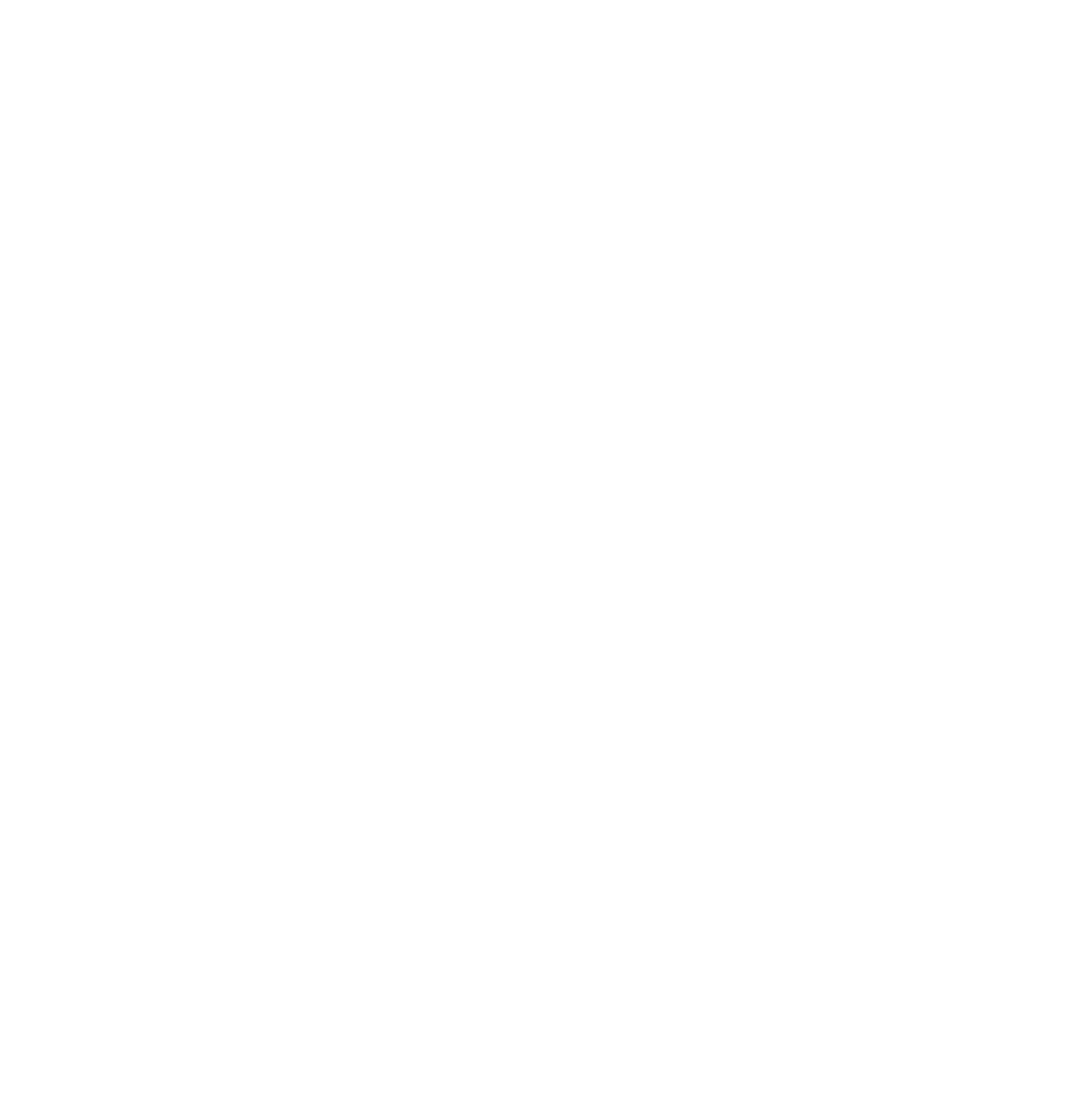
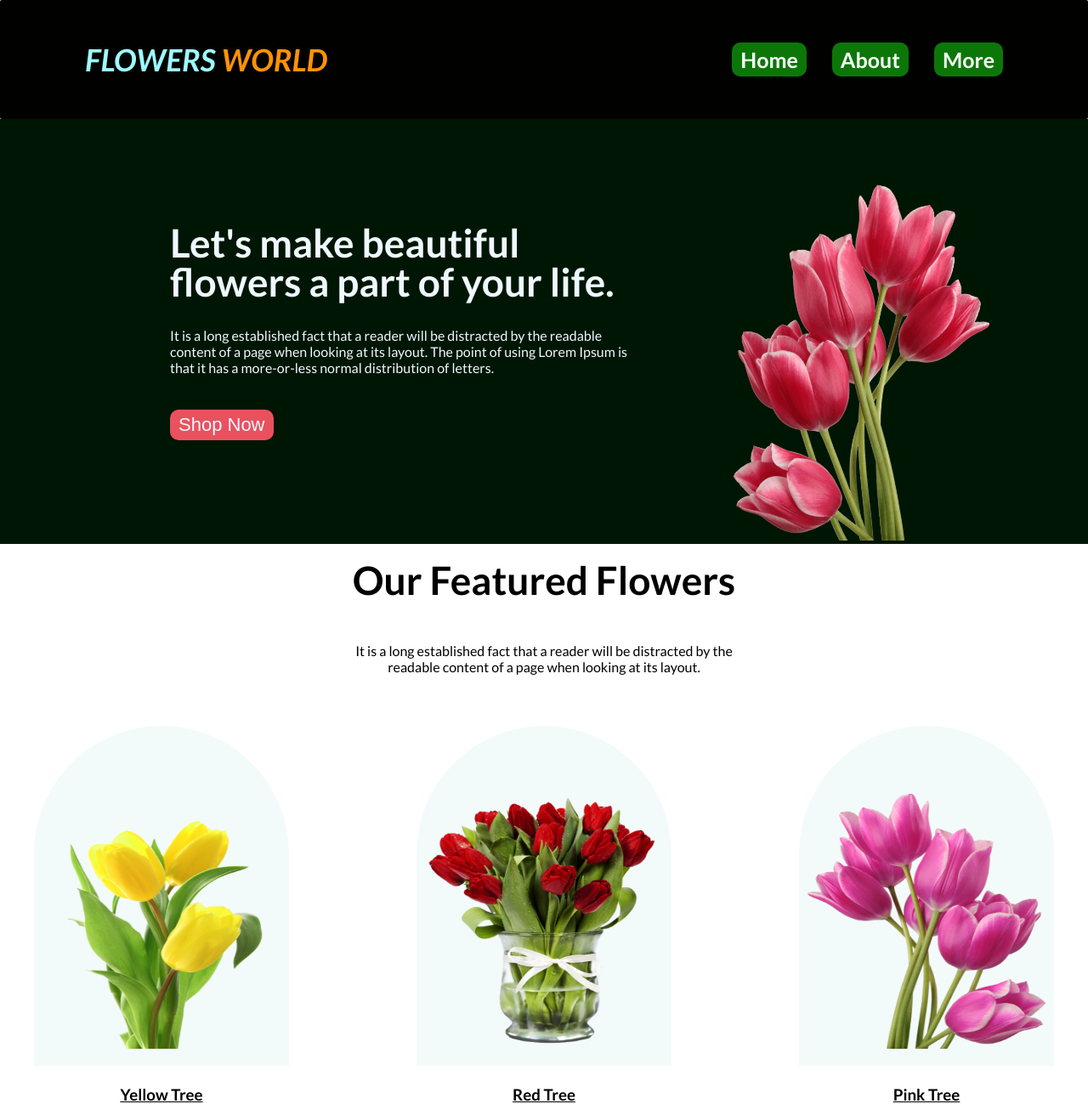
Before and after one commit to 46580sojol/assignment-2, a plain HTML site: page index.html in a window 1280 px wide. Shown: the whole page at 85% size. Before the commit the page ends 800 px from the top, so only its background shows below. Drawn offline with Linux system fonts and the light colour scheme.

Commit message:
added some flower style

```diff
--- a/folwers/flower.css
+++ b/folwers/flower.css
@@ -1 +1,125 @@
  /* flowers style */
+ .lato-thin {
+  font-family: "Lato", sans-serif;
+  font-weight: normal;
+  font-style: normal;
+}
+
+
+
+*{
+    margin: 0;
+    /* padding: 0; */
+}
+/* shared style */
+.text-position{
+    text-align: center;
+    /* padding-top: 20px; */
+    margin: 20px 400px;
+}
+ nav{
+    display: flex;
+    align-items: center;
+    justify-content: space-between;
+    padding: 30px 100px;
+    background-color: rgb(1, 2, 0);
+    /* background: transparent; */
+    border-radius: 2px;
+    height: 80px;
+ }
+ nav ul{
+    display: flex;
+    gap: 30px;
+ }
+ nav ul li{
+    list-style: none;
+ }
+ nav ul li a{
+    text-decoration: none;
+    font-size: 25px;
+    color: rgb(253, 253, 253);
+    font-weight: bolder;
+    background-color: rgb(12, 119, 8);
+    padding: 5px 10px;
+    border-radius: 10px;
+    border: none;
+    /* background:burlywood; */
+
+ }
+ nav ul li a:hover{
+    background-color: rgb(1, 11, 12);
+    color: aqua;
+    box-shadow: 3px 3px 10px green;
+ }
+ .nav-title{
+    color: rgb(253, 146, 6);
+    font-size: 36px;
+    font-weight: bolder;
+    font-style: oblique;
+ }
+ /* hero style  */
+ .hero{
+    display: flex;
+    padding: 0px 100px;
+    align-items: center;
+    justify-content: space-between;
+    background-color: rgb(0, 22, 5);
+    height: 500px;
+ }
+ .hero-title-div{
+    margin: 50px 50px;
+    color: aliceblue;
+    padding: 0px 50px;
+ }
+ .hero-title{
+    font-size: 46px;
+    font-weight: bolder;
+    padding-bottom: 30px;
+    line-height: 46px;
+ }
+ .hero-greeting{
+    font-size: 16px;
+    font-weight: 500;
+    padding-bottom: 40px;
+ }
+ .btn-primary{
+    font-size: 22px;
+    background-color: rgb(233, 81, 94);
+    border: none;
+    border-radius: 10px;
+    color: aliceblue;
+    padding: 5px 10px;
+ }
+ .hero-img{
+    padding-top: 75px;
+    height: 420px;
+ }
+ .img-flw{
+    display: flex;
+    align-items: center;
+    justify-content: space-between;
+    margin: 10px 40px;
+ }
+.div-flw{
+    text-align: center;
+
+    height: 400px;
+    width: 300px;
+    background-color: rgb(243, 250, 250);
+    border-top-right-radius: 180px;
+    border-top-left-radius: 180px;
+}
+.flw{
+
+
+    height: 300px;
+    width: 280px;
+    padding-top: 30px;
+    margin-bottom: 40px;
+    padding-top: 80px;
+}
+.tree{
+    text-decoration: underline;
+    color: black;
+    font-weight: bold;
+}
--- a/index.html
+++ b/index.html
@@ -4,12 +4,59 @@
     <meta charset="UTF-8">
     <meta name="viewport" content="width=device-width, initial-scale=1.0">
     <title>Beautiful Flowers</title>
+    <link rel="preconnect" href="https://fonts.googleapis.com">
+<link rel="preconnect" href="https://fonts.gstatic.com" crossorigin>
+<link href="https://fonts.googleapis.com/css2?family=Lato:ital,wght@0,100;0,300;0,400;0,700;0,900;1,100;1,300;1,400;1,700;1,900&display=swap" rel="stylesheet">
+    <link rel="stylesheet" href="folwers/flower.css">
 </head>
-<body>
+<body class="lato-thin">
     <header>
+        <nav>
+            <h1 class="nav-title"><span style="color: rgb(157, 252, 252);">FLOWERS</span> WORLD</h1>
+            <ul>
+                <li><a href="">Home</a></li>
+                <li><a href="">About</a></li>
+                <li><a href="">More</a></li>
+            </ul>
+        </nav>
+        <div class="hero">
+            <div class="hero-title-div">
+                <h1 class="hero-title">Let's make beautiful flowers a part of your life.</h1>
+                <p class="hero-greeting">It is a long established fact that a reader will be distracted by the readable content of a page when looking at its layout. The point of using Lorem Ipsum is that it has a more-or-less normal distribution of letters.</p>
+                <button class="btn-primary">Shop Now</button>
+            </div>
+            <div>
+                <img class="hero-img" src="Flower Asset/pngwing 10.png" alt="">
+            </div>
+        </div>
 
     </header>
     <main>
+        <section class="hero-sec">
+            <div class="our-flw">
+                <h1 class="hero-title text-position">Our Featured Flowers</h1>
+                <p class="hero-greeting text-position">It is a long established fact that a reader will be distracted by the readable content of a page when looking at its layout.</p>
+            </div>
+            <div class="img-flw">
+                <div class="div-flw">
+                    <img class="flw" src="Flower Asset/pngwing 7.png" alt="">
+                    <h3 class="tree">Yellow Tree</h3>
+                </div>
+                <div class="div-flw">
+                    <img class="flw" src="Flower Asset/pngwing 8.png" alt="">
+                    <h3 class="tree">Red Tree</h3>
+                </div>
+                <div class="div-flw">
+                    <img src="Flower Asset/pngwing 6.png" alt="" class="flw">
+
+                <h3 class="tree">Pink Tree</h3>
+
+
+                </div>
+            </div>
+
+
+        </section>
 
     </main>
     <footer>
```
